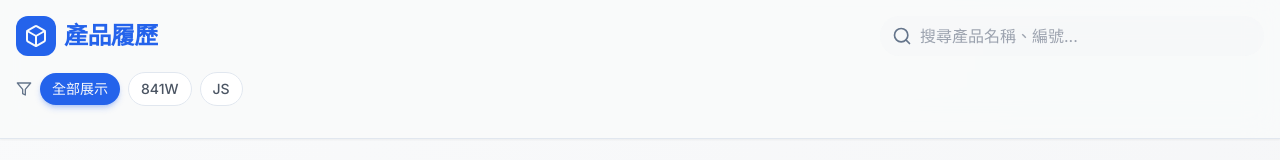
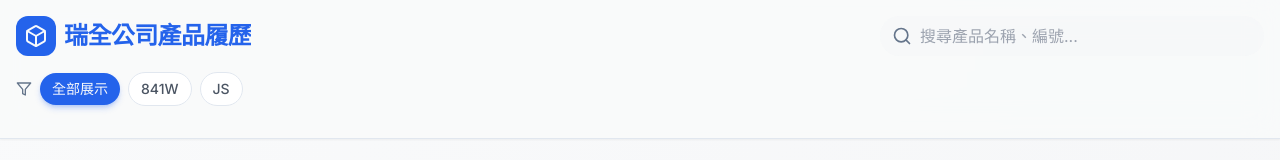
Before and after one commit to allcrazyit-png/product-portfolio, a React (Vite) app: page / in a window 1280 px wide. Shown: the top 160 px of the page. Built offline with nearby package versions, Linux system fonts and the light colour scheme.

Commit message:
UI: Update page title to 瑞全公司產品履歷

```diff
--- a/index.html
+++ b/index.html
@@ -1,13 +1,16 @@
 <!doctype html>
 <html lang="zh-TW">
+
 <head>
   <meta charset="UTF-8" />
   <link rel="icon" type="image/svg+xml" href="/vite.svg" />
   <meta name="viewport" content="width=device-width, initial-scale=1.0" />
-    <title>公司產品履歷</title>
+  <title>瑞全公司產品履歷</title>
 </head>
+
 <body>
   <div id="root"></div>
   <script type="module" src="/src/main.tsx"></script>
 </body>
+
 </html>
--- a/src/App.tsx
+++ b/src/App.tsx
@@ -39,7 +39,7 @@ function App() {
                                 <Box size={24} />
                             </div>
                             <h1 className="text-2xl font-bold tracking-tight bg-gradient-to-r from-primary to-blue-600 bg-clip-text text-transparent">
-                                產品履歷
+                                瑞全公司產品履歷
                             </h1>
                         </div>
 
@@ -62,8 +62,8 @@ function App() {
                         <button
                             onClick={() => setSelectedCategory(null)}
                             className={`px-3 py-1.5 rounded-full text-sm font-medium whitespace-nowrap transition-all ${!selectedCategory
-                                    ? 'bg-primary text-primary-foreground shadow-md shadow-primary/25'
-                                    : 'bg-white hover:bg-gray-100 text-gray-600 border'
+                                ? 'bg-primary text-primary-foreground shadow-md shadow-primary/25'
+                                : 'bg-white hover:bg-gray-100 text-gray-600 border'
                                 }`}
                         >
                             全部展示
@@ -73,8 +73,8 @@ function App() {
                                 key={category}
                                 onClick={() => setSelectedCategory(category)}
                                 className={`px-3 py-1.5 rounded-full text-sm font-medium whitespace-nowrap transition-all ${selectedCategory === category
-                                        ? 'bg-primary text-primary-foreground shadow-md shadow-primary/25'
-                                        : 'bg-white hover:bg-gray-100 text-gray-600 border'
+                                    ? 'bg-primary text-primary-foreground shadow-md shadow-primary/25'
+                                    : 'bg-white hover:bg-gray-100 text-gray-600 border'
                                     }`}
                             >
                                 {category}
```
Lines whose indentation alone changed are shown as unchanged.
